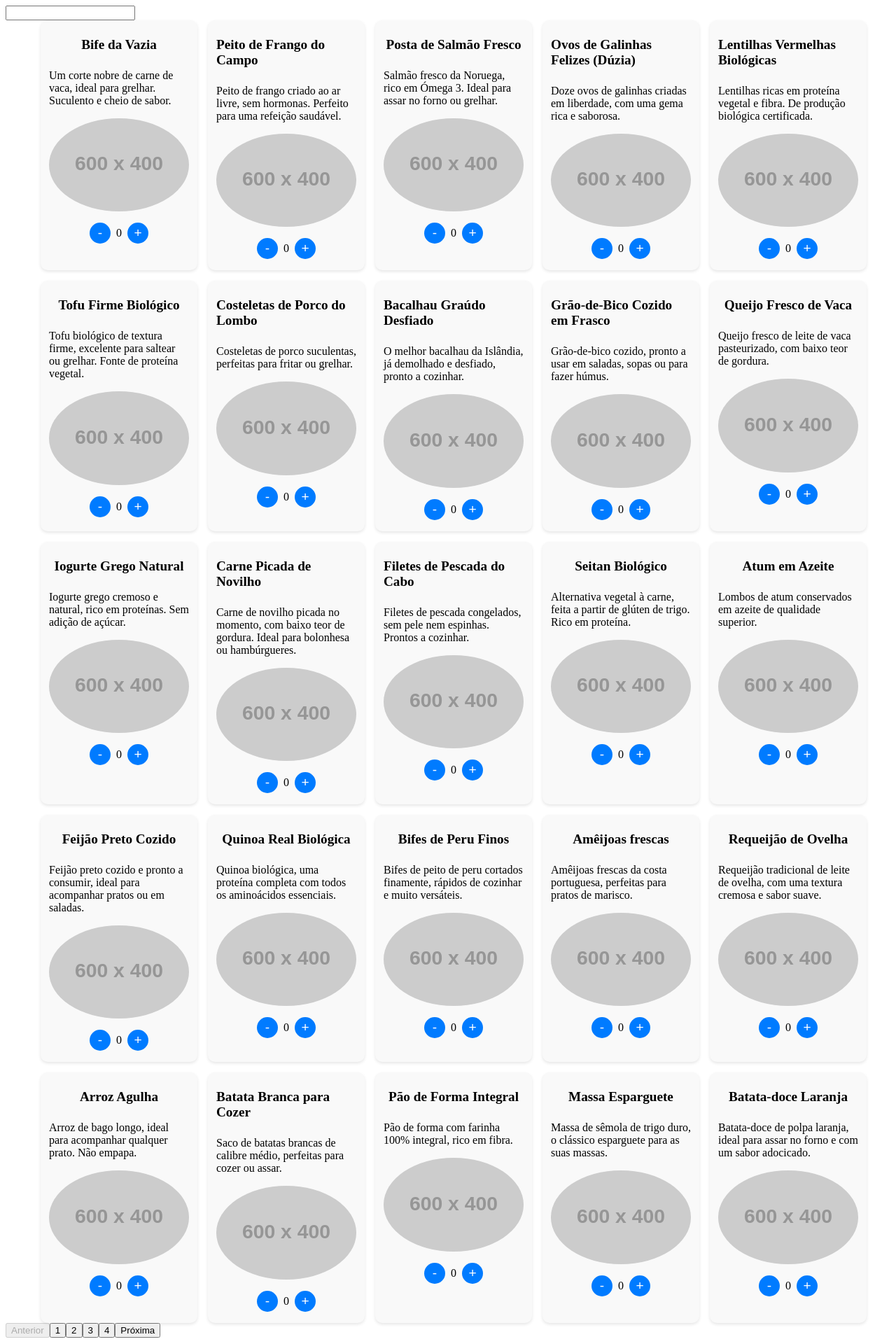
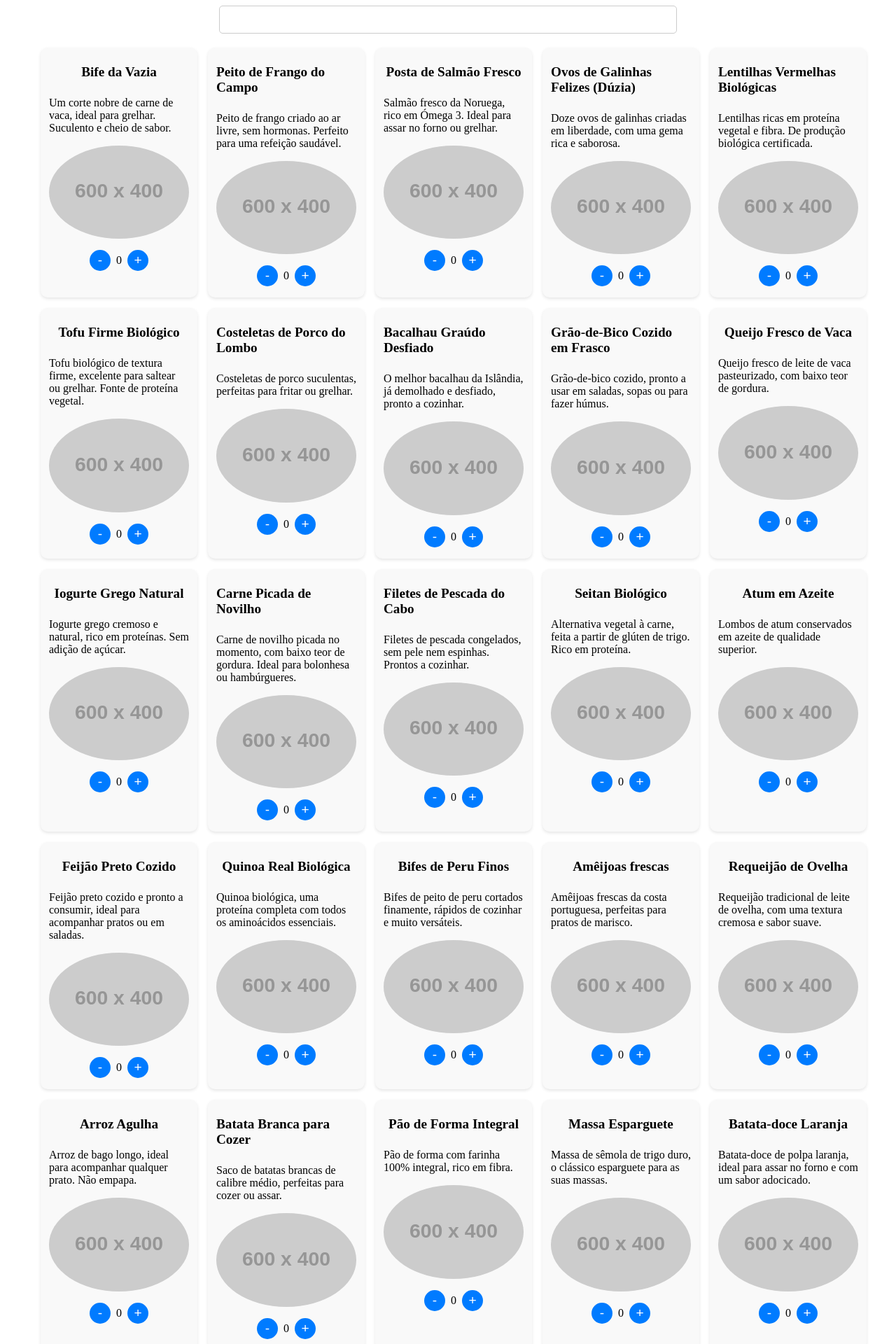
Before and after one commit to devrocha/assembly-product-checkout-angular, an Angular app: page /cart in a window 1280 px wide. Shown: the top 1920 px of the page at 70% size. Built offline with nearby package versions, Linux system fonts and the light colour scheme.

Commit message:
Algumas alterações css.

```diff
--- a/src/app/components/cart/cart.component.html
+++ b/src/app/components/cart/cart.component.html
@@ -1,6 +1,6 @@
-<input type="text" [value]="filterText()" (input)="addFilter($event.target.value)" />
-
-
+<div class="search-container">
+  <input type="text" [value]="filterText()" (input)="addFilter($event.target.value)" />
+</div>
 <div class="cart-container">
   @for(product of paginatedProducts() ; track product.id)
   {
@@ -21,8 +21,10 @@
 
 
 <div class="pagination">
-  <button [disabled]="currentPage() === 1" (click)="goToPage(currentPage()-1)">Anterior</button>
-  <button *ngFor="let page of arrayOfPages()" (click)="goToPage(page)" [class.active]="page === currentPage()">
+  <button class="move-pages" [disabled]="currentPage() === 1" (click)="goToPage(currentPage()-1)">Anterior</button>
+  <button class="pages" *ngFor="let page of arrayOfPages()" (click)="goToPage(page)"
+    [class.active]="page === currentPage()">
     {{ page }}</button>
-  <button [disabled]="currentPage() === totalPages()" (click)="goToPage(currentPage() + 1)">Próxima</button>
+  <button class="move-pages" [disabled]="currentPage() === totalPages()"
+    (click)="goToPage(currentPage() + 1)">Próxima</button>
 </div>
--- a/src/app/components/cart/cart.component.scss
+++ b/src/app/components/cart/cart.component.scss
@@ -1,12 +1,27 @@
+.search-container {
+  width: 100%;
+  display: flex;
+  justify-content: center;
+  margin-bottom: 20px;
+}
+
+.search-container input {
+  width: 50%;
+  padding: 10px;
+  font-size: 1rem;
+  border: 1px solid #ccc;
+  border-radius: 5px;
+}
+
 h2 {
-    font-size: 1.2rem;
-    margin: 0.5rem 0;
+  font-size: 1.2rem;
+  margin: 0.5rem 0;
 }
 
 img {
-    width: 200px;
-    height: auto;
-    border-radius: 50%;
+  width: 200px;
+  height: auto;
+  border-radius: 50%;
 }
 
 
@@ -53,3 +68,43 @@ img {
   font-size: 1.2rem;
   cursor: pointer;
 }
+
+.pagination {
+  display: flex;
+  justify-content: center;
+  margin-top: 20px;
+  gap: 10px;
+}
+
+.pages {
+  border: none;
+  background-color: #007bff;
+  width: 40px;
+  height: 40px;
+  font-size: 1.2rem;
+  color: white;
+  padding: 10px;
+  border-radius: 50%;
+  cursor: pointer;
+}
+
+.pages.active {
+  background-color: #0056b3;
+}
+
+button:disabled {
+  background-color: #ccc;
+  cursor: not-allowed;
+}
+
+.move-pages {
+  border: none;
+  background-color: #007bff;
+  width: 100px;
+  height: 40px;
+  font-size: 1.2rem;
+  color: white;
+  padding: 10px;
+  border-radius: 20px;
+  cursor: pointer;
+}
--- a/src/app/components/cart/cart.component.ts
+++ b/src/app/components/cart/cart.component.ts
@@ -1,4 +1,4 @@
-import { Component, computed, inject, signal, Signal } from '@angular/core';
+import { Component, computed, inject, signal } from '@angular/core';
 import { Products } from '../../../services/products';
 import { CommonModule } from '@angular/common';
 
@@ -53,7 +53,7 @@ export class CartComponent {
 
     const toLowerCase = this.filterText().toLowerCase();
 
-    this.filteredProducts.update(() => this.products.filter(p => p.name.toLowerCase().includes(toLowerCase)
+    return this.filteredProducts.update(() => this.products.filter(p => p.name.toLowerCase().includes(toLowerCase)
       || p.category.toLowerCase().includes(toLowerCase)));
   }
 }
```
